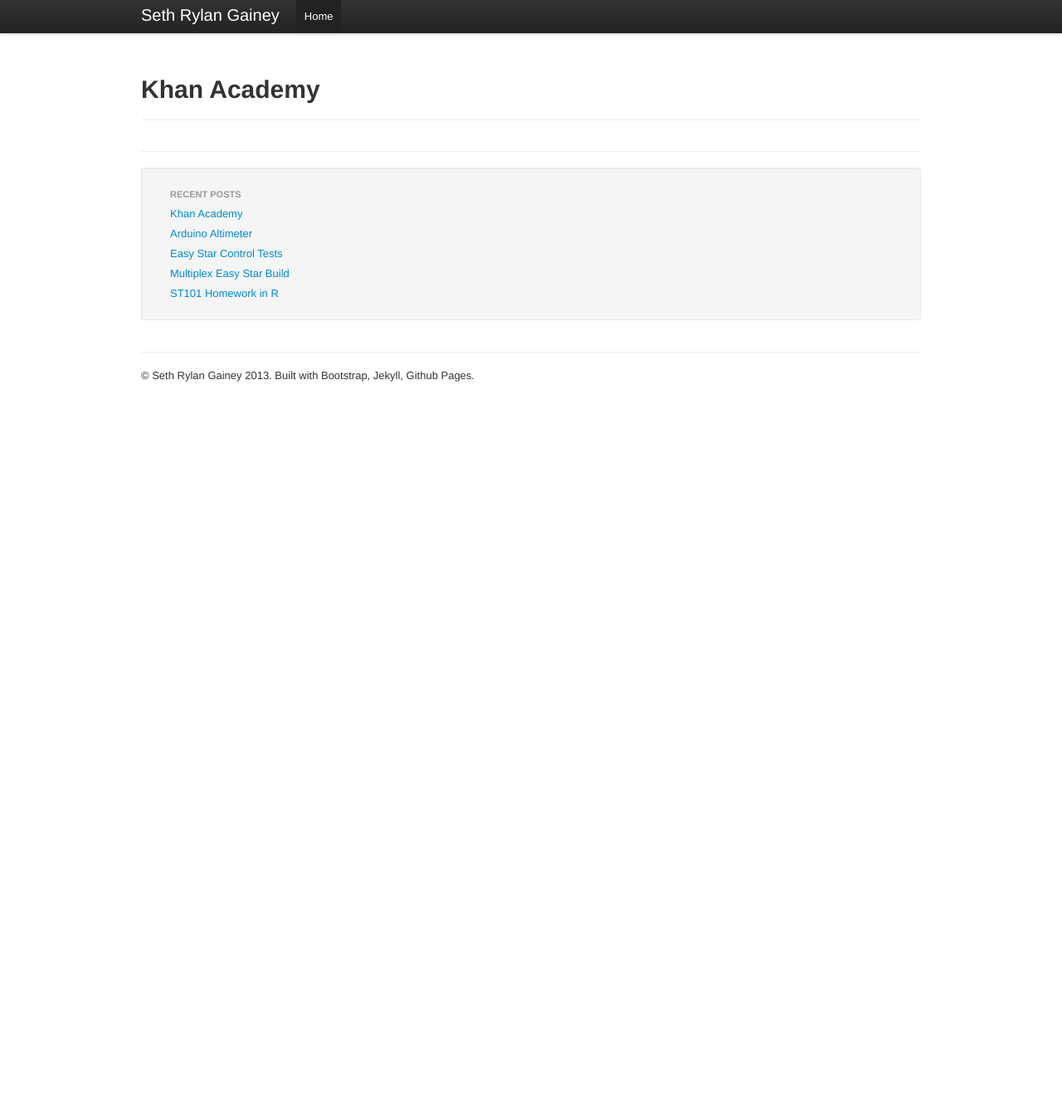
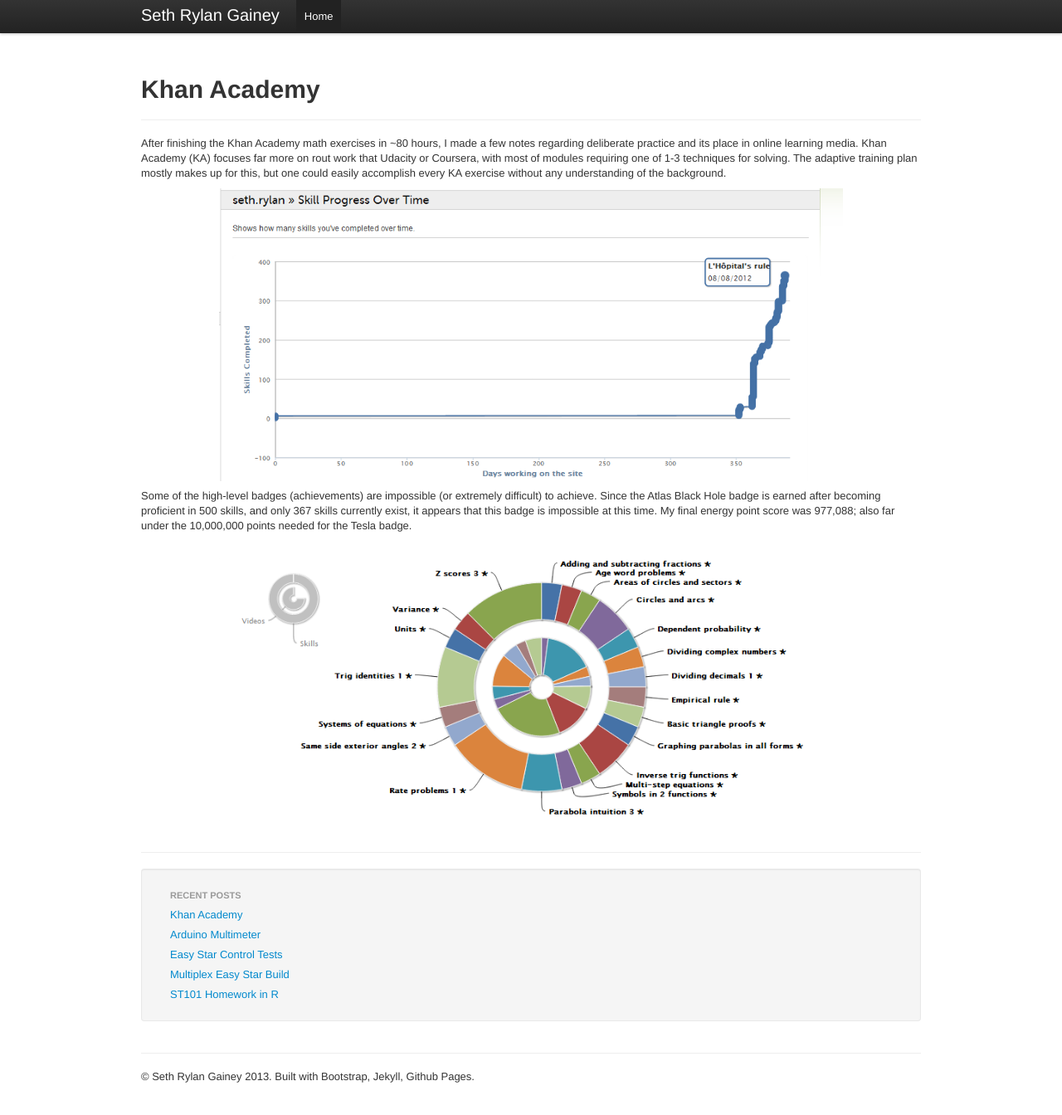
Before and after one commit to sethrylan/sethrylan.github.io, a Jekyll site: the page built from _posts/2012-09-13-khan-academy.md, in a window 1280 px wide and 1356 px high. Shown: the top 1344 px of the window at 83% size. Built offline with Jekyll 4.4.1, drawn with Linux system fonts in a browser that asks for light colours; nearby versions of some CDN libraries; Markdown is read by kramdown in place of the engine named in the settings.

Commit message:
Added khan academy post.

```diff
--- a/_posts/2012-09-13-khan-academy.md
+++ b/_posts/2012-09-13-khan-academy.md
@@ -5,3 +5,17 @@
 
 # {{ page.title }}
 ---------------------------------------
+
+After finishing the Khan Academy math exercises in ~80 hours, I made a few notes regarding deliberate practice and its place in online learning media. Khan Academy (KA) focuses far more on rout work that Udacity or Coursera, with most of modules requiring one of 1-3 techniques for solving. The adaptive training plan mostly makes up for this, but one could easily accomplish every KA exercise without any understanding of the background.
+
+<p align="center">
+  <img src="/images/2012-09/khan_finish.png" align="center" width="80%"/>
+</p>
+
+
+Some of the high-level badges (achievements) are impossible (or extremely difficult) to achieve. Since the Atlas Black Hole badge is earned after becoming proficient in 500 skills, and only 367 skills currently exist, it appears that this badge is impossible at this time. My final energy point score was 977,088; also far under the 10,000,000 points needed for the Tesla badge.
+
+
+<p align="center">
+  <img src="/images/2012-09/khan_piechart.png" align="center" width="80%"/>
+</p>
```
Also changed, not shown: _posts/2012-07-31-arduino-altimeter.md (+6 -5 lines).
